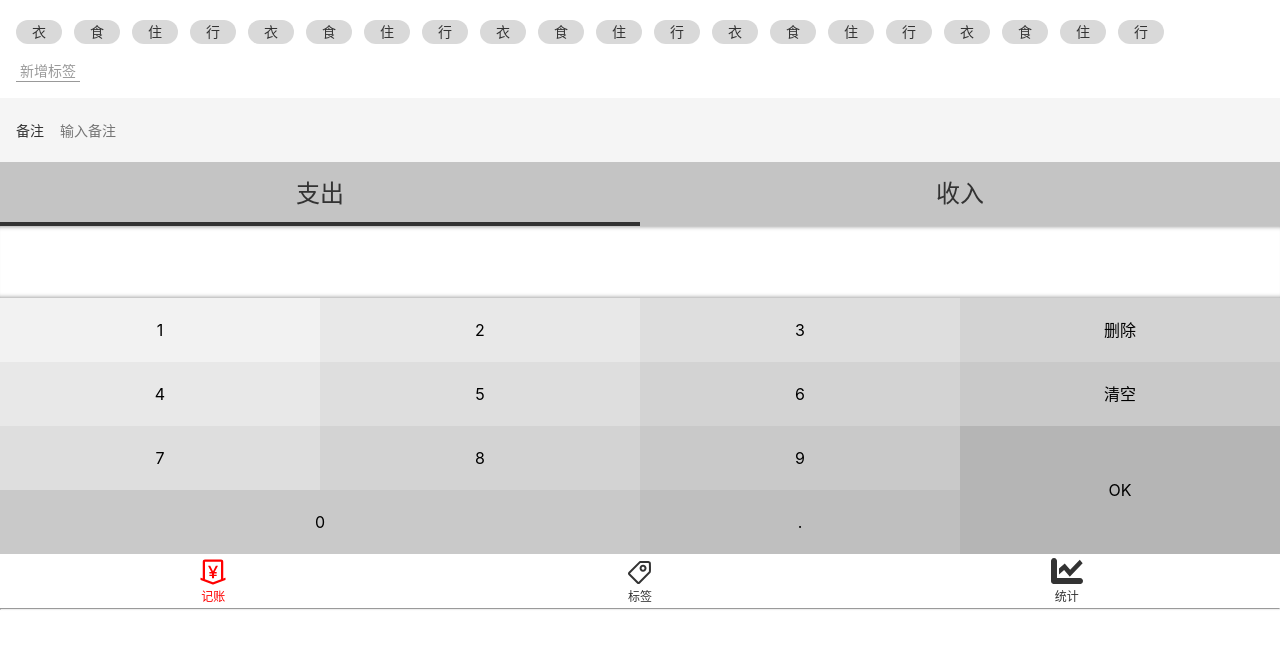
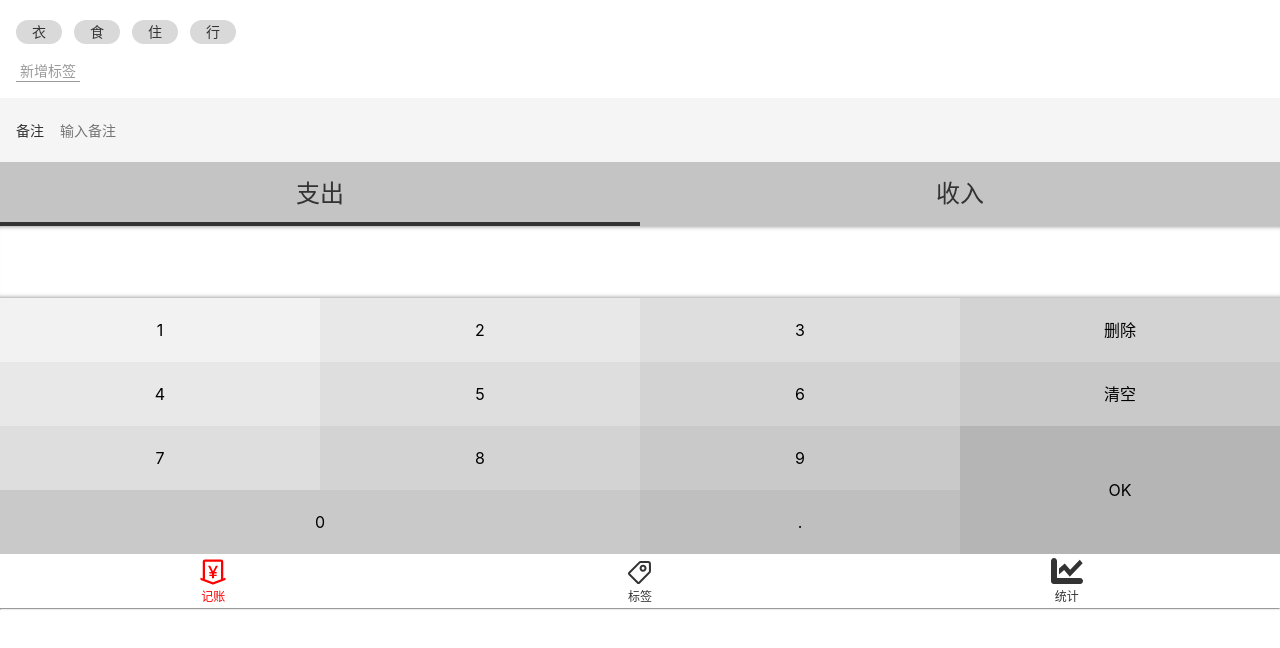
Before and after one commit to liuyu-22/account-1, a Vue app: page /#/money in a window 1280 px wide. Shown: the top 648 px of the page. Built offline with nearby package versions, Linux system fonts and the light colour scheme.

Commit message:
This dependency was not found:

```diff
--- a/src/components/Money/Tags.vue
+++ b/src/components/Money/Tags.vue
@@ -4,38 +4,46 @@
       <button>新增标签</button>
     </div>
     <ul class="current">
-      <li>衣</li>
-      <li>食</li>
-      <li>住</li>
-      <li>行</li>
-      <li>衣</li>
-      <li>食</li>
-      <li>住</li>
-      <li>行</li>
-      <li>衣</li>
-      <li>食</li>
-      <li>住</li>
-      <li>行</li>
-      <li>衣</li>
-      <li>食</li>
-      <li>住</li>
-      <li>行</li>
-      <li>衣</li>
-      <li>食</li>
-      <li>住</li>
-      <li>行</li>
+      <li v-for="tag in dataSource" :key="tag"
+          :class="{selected: selectedTags.indexOf(tag)>=0}"
+          @click="toggle(tag)">{{tag}}
+      </li>
     </ul>
   </div>
 </template>
 
 <script lang="ts">
-export default {
-  name: 'Tags.vue'
-};
+import Vue from'vue';
+import {Component, Prop} from'vue-property-decorator';
+
+@Component
+export default class Tags extends Vue{
+  @Prop() readonly dataSource: string[] | undefined; //readonly 只读的
+  selectedTags:string[] = [];
+  toggle(tag:string){
+    const index= this.selectedTags.indexOf(tag)
+    if (index>=0){
+      this.selectedTags.splice(index,1)
+    }else {
+    this.selectedTags.push(tag);
+    }
+  }
+  create(){
+    const name = window.prompt('请输入新标签的名字');
+    if (name===''){
+      window.alert('新标签没有添加名字')
+    }else {
+      if (this.dataSource)
+     this.$emit('update:dataSource',[...this.dataSource, name])
+    }
+  }
+}
 </script>
 
 <style lang="scss" scoped>
+@use "sass:math";
 .tags {
+  background: white;
   font-size: 14px;
   padding: 16px;
   flex-grow: 1;
@@ -45,14 +53,19 @@
     display: flex;
     flex-wrap: wrap;
     > li {
-      background: #d9d9d9;
+      $bg: #D9D9D9;
+      background: $bg;
       $h: 24px;
       height: $h;
       line-height: $h;
-      border-radius: $h/2;
+      border-radius: math.div($h,2);
       padding: 0 16px;
       margin-right: 12px;
       margin-top: 4px;
+      &.selected {
+        background: darken($bg, 50%);
+        color: white;
+      }
     }
   }
   > .new {
--- a/src/views/Money.vue
+++ b/src/views/Money.vue
@@ -1,20 +1,27 @@
 <template>
   <Layout class-prefix="layout">
   <NumberPad />
-    <Types :xxx="333"/>
+    <Types />
     <Notes />
-    <Tags />
+    <Tags :data-source="tags"/>
   </Layout>
 </template>
 
-<script lang="ts">
+<script >
 import NumberPad from '@/components/Money/NumberPad.vue';
 import Types from '@/components/Money/Types.vue';
 import Notes from '@/components/Money/Notes.vue';
 import Tags from '@/components/Money/Tags.vue';
+
 export default {
   name: 'Money',
   components: {Notes, Types, Tags, NumberPad},
+  data(){
+    return{
+      tags:['衣','食','住','行']
+    }
+  }
+
 };
 </script>
 
```
